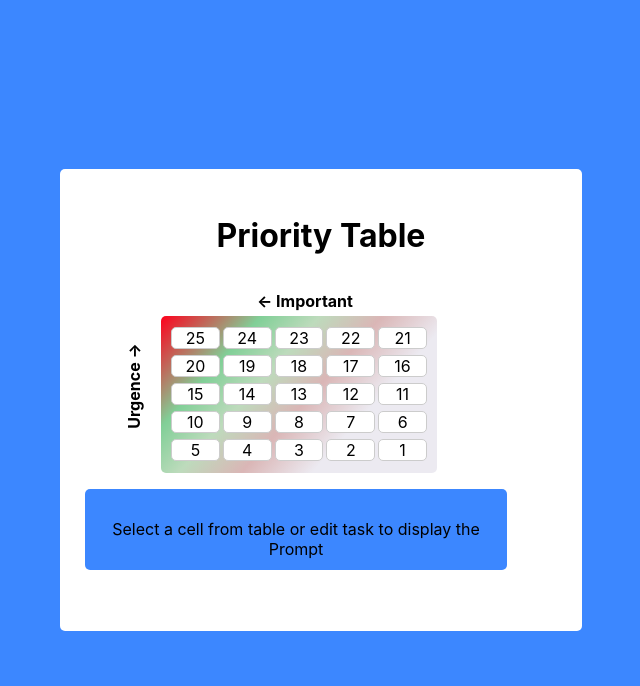
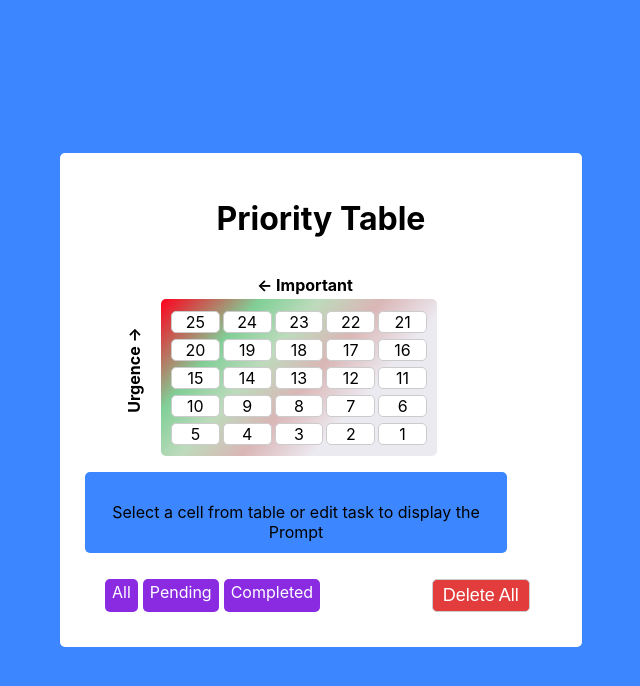
Before and after one commit to filexft/OmniProductive, a React (Create React App) app: page / in a window 1280 px wide. Shown: the top 686 px of the page, without its empty margins (353-993 px from the left). Built offline with nearby package versions, Linux system fonts and the light colour scheme.

Commit message:
add filter and delete buttons

```diff
--- a/src/components/Task/index.jsx
+++ b/src/components/Task/index.jsx
@@ -86,6 +86,7 @@ function Task({
   setEditing,
   editingID,
   setEditingID,
+  filter,
 }) {
   const [checked, setChecked] = useState(statu)
   const [menuMode, setMenuMode] = useState(false)
--- a/src/components/TaskItemList/index.jsx
+++ b/src/components/TaskItemList/index.jsx
@@ -1,5 +1,6 @@
 import styled from 'styled-components'
 import Task from '../Task'
+import { useState } from 'react'
 
 
 const TaskListContainer = styled.div`
@@ -9,11 +10,31 @@ const TaskListContainer = styled.div`
 
   border-radius : 5px
 `
+const ControlBtns = styled.div`
+  display: flex;
+  justify-content: space-between;
+  gap: 1rem;
+  & .filter {
+    display: flex;
+    gap: 5px;
+    & span {
+      cursor: pointer;
+
+      padding: 3px 7px;
+      background-color: blueviolet;
+      color: #fff;
+    }
+  }
+  & .delete-btn {
+    border: 1px solid #ccc;
+    padding: 5px 10px;
+    font-size: 18px;
+    background-color: #e23c3c;
+    color: #fff;
+  }
+`
 const TaskContent = styled.div`
 `
-// const TaskTitle = styled.h1`
-//   text-align: center;
-// `
 function TaskList({
   taskList,
   setTaskList,
@@ -23,12 +44,30 @@ function TaskList({
   setEditing,
   editingID,
 setEditingID}) {
+
+  const [filter, setFilter] = useState(null)
   return (
     <TaskListContainer>
       {/* <TaskTitle>Tak list </TaskTitle> */}
       <TaskContent>
+        <ControlBtns className="control-btns">
+          <div className="filter">
+            <span id="all" onClick={() => setFilter(null)}>
+              All
+            </span>
+            <span id="pending" onClick={() => setFilter(false)}>
+              Pending
+            </span>
+            <span id="completed" onClick={() => setFilter(true)}>
+              Completed
+            </span>
+          </div>
+          <button onClick={() => setTaskList([])} className='delete-btn'>Delete All</button>
+        </ControlBtns>
         {taskList &&
           taskList.map(({ id, task, statu }, index) => {
+            if(filter === statu || filter === null)
+            {
                 return (
                   <Task
                     key={id}
@@ -44,8 +83,11 @@ setEditingID}) {
                     setEditing={setEditing}
                     setEditingID={setEditingID}
                     editingID={editingID}
+                    filter={filter}
                   />
                 )
+            }
+            return null
           })}
       </TaskContent>
     </TaskListContainer>
--- a/src/index.css
+++ b/src/index.css
@@ -26,6 +26,10 @@ a{
   font-size: 18px;
   line-height: 24px;
 
+  text-size-adjust: ;
+
+  padding: 3px 7px;
+  background-color:#e23c3c;
 
   overflow: auto;
 
```
Lines whose indentation alone changed are shown as unchanged.
